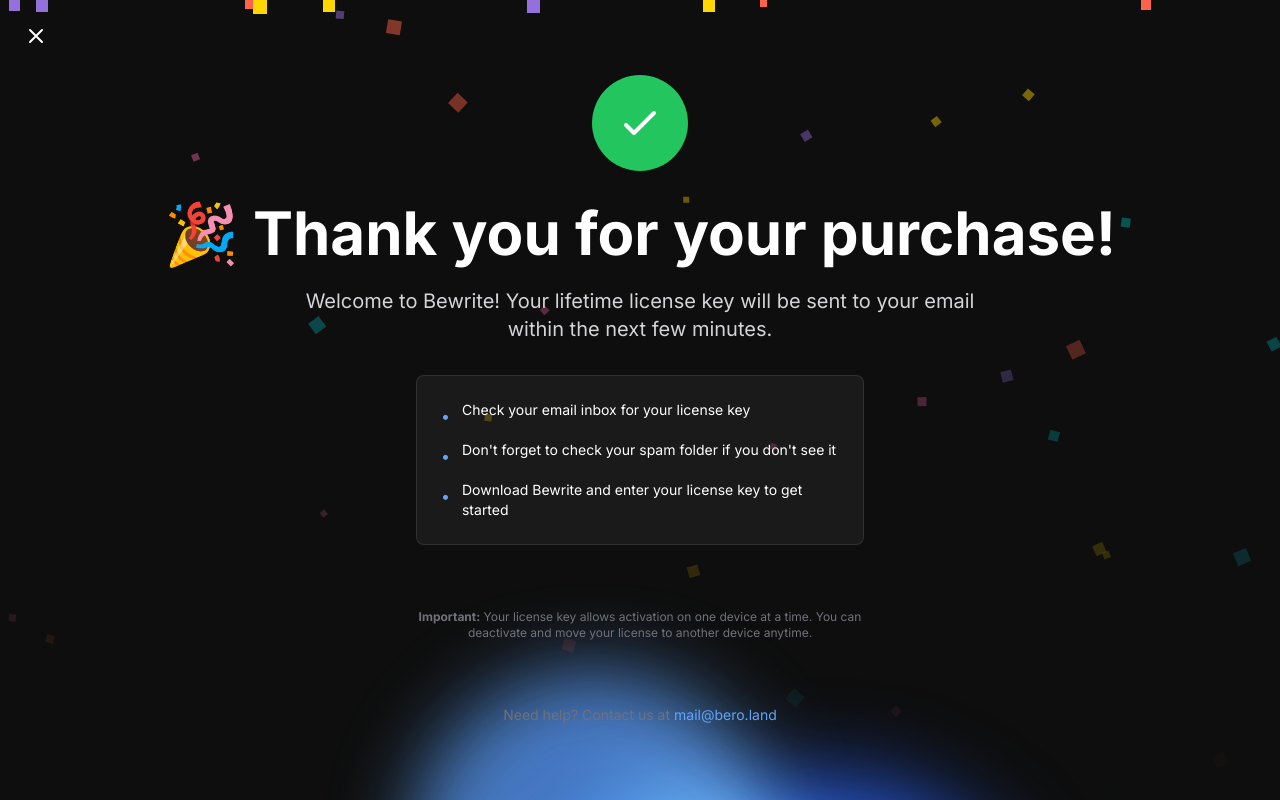
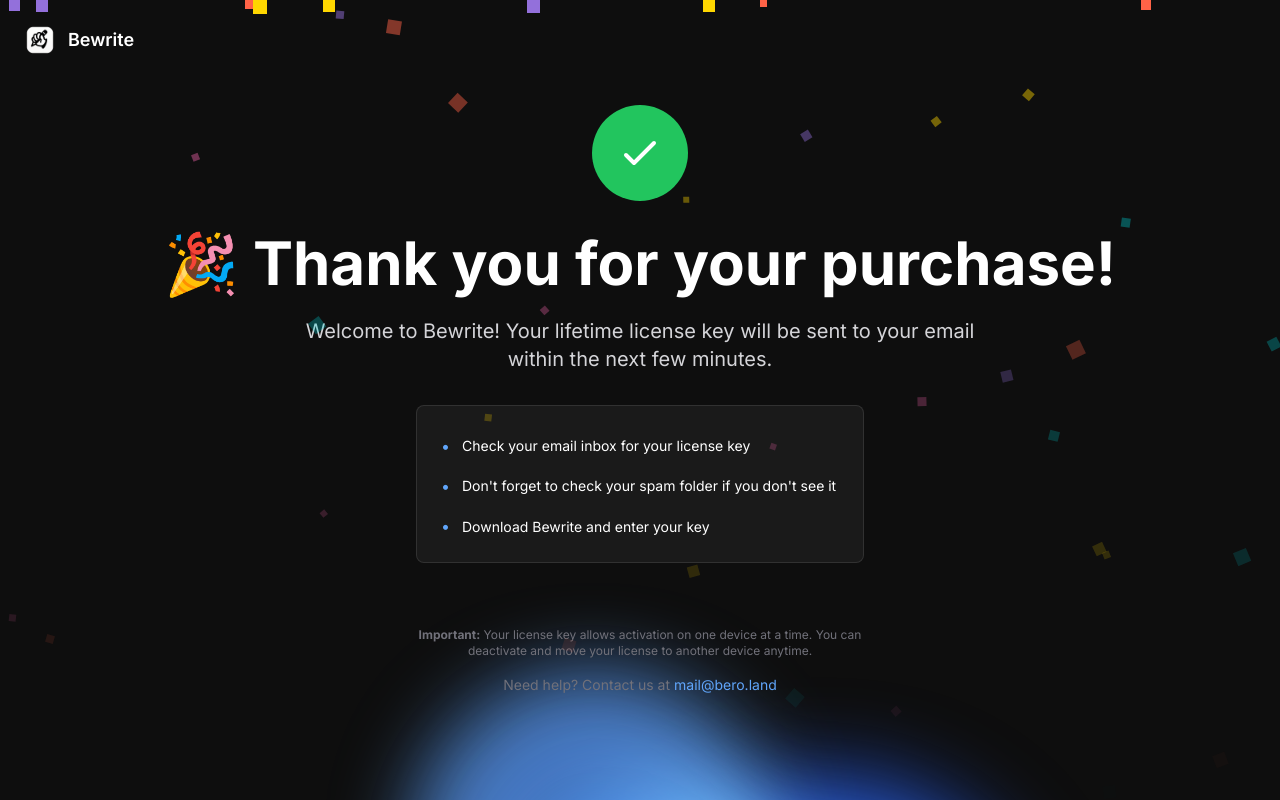
Before and after one commit to meunomeebero/bewrite, a plain HTML site: page purchase.html in a window 1280 px wide. Drawn offline with nearby package versions, Linux system fonts and the light colour scheme.

Commit message:
feat: integrate analytics script and update purchase page layout

```diff
--- a/index.html
+++ b/index.html
@@ -30,6 +30,12 @@
     <link rel="preconnect" href="https://fonts.gstatic.com" crossorigin>
     <link href="https://fonts.googleapis.com/css2?family=Inter:wght@400;500;600;700&display=swap" rel="stylesheet">
     <script src="https://cdn.tailwindcss.com"></script>
+    <script
+        defer
+        data-website-id="689187195219e00b97d3776f"
+        data-domain="bewrite.app"
+        src="https://datafa.st/js/script.js">
+    </script>
     <script>
         tailwind.config = {
             theme: {
--- a/purchase.html
+++ b/purchase.html
@@ -216,12 +216,11 @@
     <!-- Confetti Animation -->
     <div class="confetti-container" id="confettiContainer"></div>
 
-    <!-- Close Button - Top Left -->
-    <button id="closeBtn" onclick="window.close()" class="absolute top-6 left-6 z-40 text-white hover:text-zinc-300 transition-colors">
-        <svg class="w-6 h-6" fill="none" stroke="currentColor" viewBox="0 0 24 24">
-            <path stroke-linecap="round" stroke-linejoin="round" stroke-width="2" d="M6 18L18 6M6 6l12 12"/>
-        </svg>
-    </button>
+    <!-- Logo Link - Top Left -->
+    <a href="index.html" class="absolute top-6 left-6 z-40 flex items-center space-x-3 hover:opacity-80 transition-opacity">
+        <img src="icon.png" alt="Bewrite" class="w-8 h-8 rounded-lg">
+        <span class="text-lg font-semibold text-white">Bewrite</span>
+    </a>
 
     <!-- Main Content -->
     <div class="min-h-screen flex flex-col items-center justify-center px-4 md:px-8 relative">
@@ -248,37 +247,36 @@
 
                 <!-- Instructions -->
                 <div class="bg-white bg-opacity-5 border border-white border-opacity-10 rounded-lg p-6 max-w-md mx-auto">
-                    <ul class="space-y-3 text-left">
+                    <ul class="space-y-3">
                         <li class="flex items-start gap-3">
                             <span class="text-blue-400 mt-1">•</span>
-                            <p class="text-white text-sm">
+                            <p class="text-white text-sm mt-1.5">
                                 Check your email inbox for your license key
                             </p>
                         </li>
                         <li class="flex items-start gap-3">
                             <span class="text-blue-400 mt-1">•</span>
-                            <p class="text-white text-sm">
+                            <p class="text-white text-sm mt-1.5">
                                 Don't forget to check your spam folder if you don't see it
                             </p>
                         </li>
-                        <li class="flex items-start gap-3">
+                        <li class="flex items-center gap-3">
                             <span class="text-blue-400 mt-1">•</span>
-                            <p class="text-white text-sm">
-                                Download Bewrite and enter your license key to get started
+                            <p class="text-white text-sm mt-1.5" >
+                                Download Bewrite and enter your key
                             </p>
                         </li>
                     </ul>
                 </div>
 
-                <!-- Important Notice -->
-                <div class="pt-8">
+                <!-- Footer -->
+                <div class="pt-8 space-y-4">
+                    <!-- Important Notice -->
                     <p class="text-xs text-zinc-500 max-w-md mx-auto">
                         <strong>Important:</strong> Your license key allows activation on one device at a time. You can deactivate and move your license to another device anytime.
                     </p>
-                </div>
 
-                <!-- Footer -->
-                <div class="pt-8">
+                    <!-- Help Contact -->
                     <p class="text-sm text-zinc-500">
                         Need help? Contact us at <a href="mailto:mail@bero.land" class="text-blue-400 hover:text-blue-300">mail@bero.land</a>
                     </p>
@@ -318,20 +316,10 @@
             setTimeout(createConfetti, i * 50);
         }
 
-        // Close button functionality
-        document.getElementById('closeBtn').addEventListener('click', () => {
-            // Try to go back in history, if not possible, close window
-            if (window.history.length > 1) {
-                window.history.back();
-            } else {
-                window.location.href = 'index.html';
-            }
-        });
-
         // Keyboard shortcuts
         document.addEventListener('keydown', (e) => {
             if (e.key === 'Escape') {
-                document.getElementById('closeBtn').click();
+                window.location.href = 'index.html';
             }
         });
     </script>
```
